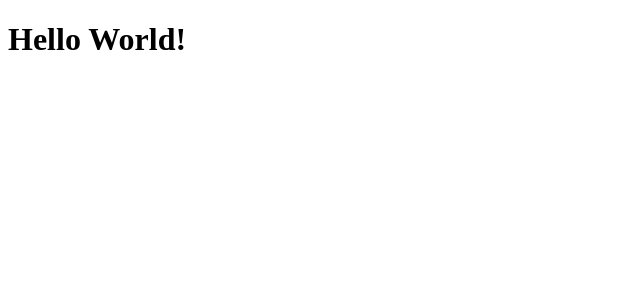
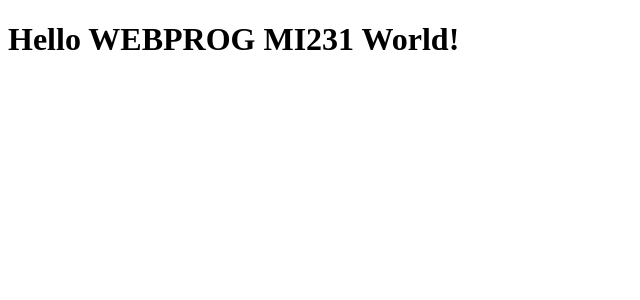
Before and after one commit to christinaprado/vuejs-WEBPROG-MI231, a Vue app in the folder vue-project/: page / in a window 1280 px wide. Shown: the top 300 px of the page, without its empty margins (0-640 px from the left). Built offline with nearby package versions, Linux system fonts and the light colour scheme.

Commit message:
updated message

```diff
--- a/vue-project/src/App.vue
+++ b/vue-project/src/App.vue
@@ -1,7 +1,7 @@
 <script></script>
 
 <template>
-  <h1>Hello World!</h1>
+  <h1>Hello WEBPROG MI231 World!</h1>
 </template>
 
 <style></style>
```
